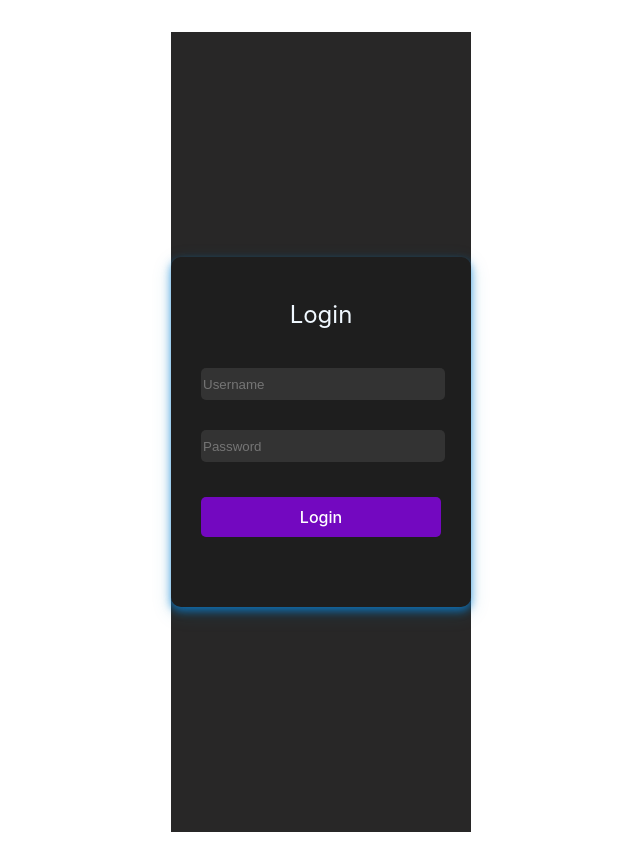
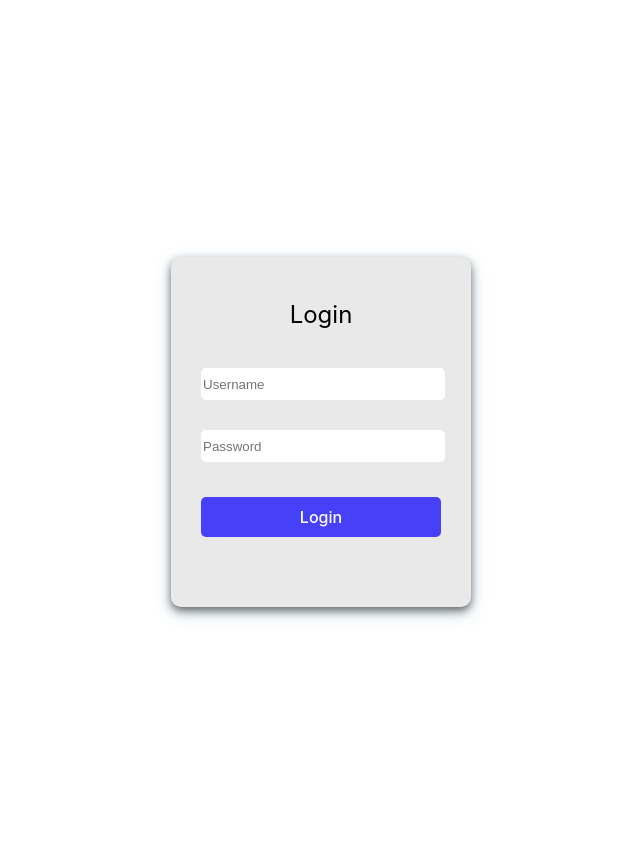
Before and after one commit to RahulAnandh/ui, a React (Vite) app: page / in a window 1280 px wide. Shown: the whole page, without its empty margins (319-959 px from the left). Built offline with nearby package versions, Linux system fonts and the light colour scheme.

Commit message:
Login page

```diff
--- /dev/null
+++ b/src/app/hooks.ts
@@ -0,0 +1,6 @@
+import { useDispatch, useSelector } from "react-redux";
+import type { RootState, AppDispatch } from "./store";
+
+// Use throughout your app instead of plain `useDispatch` and `useSelector`
+export const useAppDispatch = useDispatch.withTypes<AppDispatch>();
+export const useAppSelector = useSelector.withTypes<RootState>();
--- a/src/app/store.ts
+++ b/src/app/store.ts
@@ -1,11 +1,10 @@
 import { configureStore } from "@reduxjs/toolkit";
 import authReducer from "../features/auth/authSlice";
+import { setupListeners } from "@reduxjs/toolkit/query";
 
 export const store = configureStore({
   reducer: { auth: authReducer },
 });
 
-// Infer the `RootState` and `AppDispatch` types from the store itself
 export type RootState = ReturnType<typeof store.getState>;
-// Inferred type: {posts: PostsState, comments: CommentsState, users: UsersState}
 export type AppDispatch = typeof store.dispatch;
--- a/src/components/login/index.tsx
+++ b/src/components/login/index.tsx
@@ -1,18 +1,15 @@
 import React, { useState } from "react";
 import "./login.css";
-import { useSelector, useDispatch } from "react-redux";
+import { useAppSelector, useAppDispatch } from "../../App/hooks";
+import {login,logout} from '../../features/auth/authSlice';
 import type { RootState } from "../../app/store";
-
-import { login } from "../../features/auth/authSlice";
-
 const LoginIndex: React.FC = () => {
-  const [loginData, setLoginData] = useState({ user_name: "", password: "" });
-  const auth = useSelector((state: RootState) => state.auth);
-  const dispatch = useDispatch();
+  const [login_data,setLoginData] = useState({user_name:"",password:""})
+  const auth = useAppSelector((state) => state.auth)
+  const dispatch = useAppDispatch();
   const callLoginApi = () => {
-    dispatch(login(loginData));
-    // console.log("1---1", loginData);
-  };
+    dispatch(login(login_data));
+  }
   return (
     <div className="body_background">
       <div className="login_card">
@@ -21,7 +18,7 @@ const LoginIndex: React.FC = () => {
           className="login_input"
           placeholder="Username"
           onChange={(e) => {
-            setLoginData({ ...loginData, user_name: e.target.value });
+            setLoginData({ ...login_data, user_name: e.target.value });
           }}
         ></input>
         <input
@@ -29,7 +26,7 @@ const LoginIndex: React.FC = () => {
           placeholder="Password"
           type="password"
           onChange={(e) => {
-            setLoginData({ ...loginData, password: e.target.value });
+            setLoginData({ ...login_data, password: e.target.value });
           }}
         ></input>
         <button className="login_button" onClick={callLoginApi}>
--- a/src/components/login/login.css
+++ b/src/components/login/login.css
@@ -1,21 +1,21 @@
 .login_card {
   width: 300px;
   height: 350px;
-  background-color: rgba(0, 0, 0, 0.238);
+  background-color: rgb(233, 233, 233);
   margin: auto;
   border-radius: 10px;
-  box-shadow: 0 4px 8px 0 rgba(7, 131, 221, 0.719),
+  box-shadow: 0 4px 8px 0 rgba(57, 57, 57, 0.719),
     0 6px 20px 0 rgba(12, 126, 163, 0.19);
 }
 .body_background {
   width: 100%;
   height: 100vh;
-  background-color: rgb(40, 39, 39);
+  background-color: rgb(255, 255, 255);
   display: flex;
   justify-content: center;
 }
 .login_input {
-  background-color: rgb(51, 51, 51);
+  background-color: rgb(255, 255, 255);
   width: 80%;
   height: 30px;
   margin-left: 10%;
@@ -24,12 +24,12 @@
   margin-bottom: 15px;
   border-radius: 5px;
   border: none;
-  color: #fff;
+  color: #000000;
 }
 .login_heading {
   display: flex;
   justify-content: center;
-  color: aliceblue;
+  color: rgb(0, 0, 0);
   padding-top: 40px;
   padding-bottom: 20px;
   font-size: 24px;
@@ -41,17 +41,19 @@
   width: 80%;
   height: 40px;
   border-radius: 5px;
-  background-color: rgba(149, 0, 255, 0.723);
+  background-color: rgba(8, 0, 255, 0.723);
   border: none;
   color: #fff;
   padding-top: 10px;
   margin-top: 20px;
+  box-shadow: 0 2px 4px 0 rgba(98, 98, 99, 0.719),
+
 }
 .login_button:hover {
-  box-shadow: 0 4px 8px 0 rgba(1, 149, 255, 0.719),
+  box-shadow: 0 4px 8px 0 rgba(98, 98, 99, 0.719),
     0 6px 20px 0 rgba(12, 126, 163, 0.19);
 }
 .login_button:active {
-  box-shadow: 0 2px 4px 0 rgba(1, 149, 255, 0.719),
+  box-shadow: 0 2px 4px 0 rgba(31, 31, 31, 0.719),
     0 3px 10px 0 rgba(12, 126, 163, 0.19);
 }
--- a/src/features/auth/authSlice.ts
+++ b/src/features/auth/authSlice.ts
@@ -2,12 +2,16 @@ import { createSlice } from "@reduxjs/toolkit";
 import type { PayloadAction } from "@reduxjs/toolkit";
 import type { LoginType } from "./LoginType";
 export interface AuthState {
+  user_name:string;
+  password:string;
   is_logged_in: boolean;
   role: string;
   token: string;
 }
 
 const initialState: AuthState = {
+  user_name:"",
+  password:"",
   is_logged_in: false,
   role: "",
   token: "",
@@ -18,7 +22,7 @@ export const authSlice = createSlice({
   initialState,
   reducers: {
     login: (state, action: PayloadAction<LoginType>) => {
-      console.log("1---1", state, action.payload);
+      console.log("1---2", state, action.payload);
     },
     logout: (state) => {
       state.is_logged_in = false;
```
